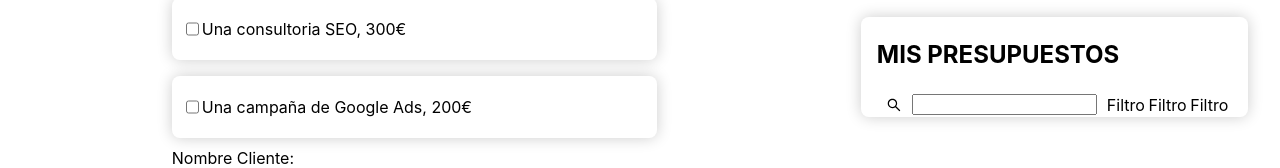
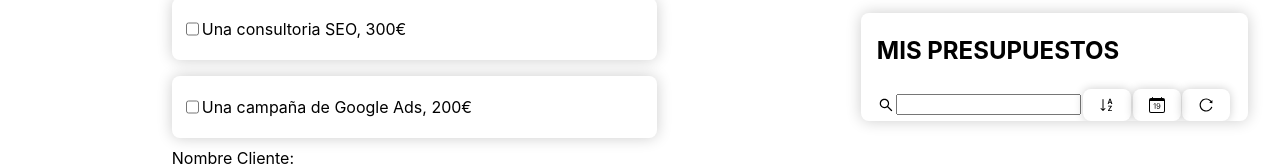
Before and after one commit to treee97/sprint-7, a React (Vite) app: page /presupuesto in a window 1280 px wide. Shown: the part 333-501 px from the top of the page. Built offline with nearby package versions, Linux system fonts and the light colour scheme.

Commit message:
added types folder and file. doing Sorts

```diff
--- a/src/components/Filtros/Filtro.tsx
+++ b/src/components/Filtros/Filtro.tsx
@@ -1,9 +1,17 @@
 import { FiltroItem } from "../../utils";
 type filtroProps = {
-  onClick?: () => void;
+	onClick?: () => void;
+	Icon: JSX.Element;
+	// text: string;
+	// do we want TEXT instead of just having an icon¿???
 };
-const Filtro = ({ onClick }: filtroProps) => {
-  return <FiltroItem onClick={onClick}>Filtro</FiltroItem>;
+const Filtro = ({ onClick, Icon }: filtroProps) => {
+	return (
+		<FiltroItem onClick={onClick}>
+			{Icon}
+			{/* {text} */}
+		</FiltroItem>
+	);
 };
 
 export default Filtro;
--- a/src/pages/Presupuesto.tsx
+++ b/src/pages/Presupuesto.tsx
@@ -3,6 +3,7 @@ import { TfiHelpAlt } from "react-icons/tfi";
 import { BsSortAlphaDown, BsCalendarDate } from "react-icons/bs";
 import { AiOutlineReload } from "react-icons/ai";
 import { SortAlphabetically, SortByDate, ReverseSort } from "../utils";
+import { dataType } from "../utils/types/types";
 import { Link } from "react-router-dom";
 import "../App.css";
 import {
@@ -44,16 +45,6 @@ function Presupuesto() {
 
 	//array de data
 	const [presupuesto, setPresupuesto] = useState<dataType[]>([]);
-
-  type dataType = {
-    servicios: string[];
-    pages: number;
-    languages: number;
-    total: number;
-    date: string;
-    clienteNombre: string;
-    presupuestoNombre: string;
-  };
 
 	const date = new Date();
 
@@ -282,9 +273,12 @@ function Presupuesto() {
 				<FiltrosContainer>
 					{/* //https://stackoverflow.com/questions/47998188/how-to-sort-an-object-alphabetically-within-an-array-in-react-js  ALFABETICAMENTE*/}
 					<Searcher />
-          <Filtro onClick={SortAlphabetically} />
-          <Filtro onClick={SortByDate} />
-          <Filtro onClick={ReverseSort} />
+					<Filtro
+						Icon={<BsSortAlphaDown />}
+						onClick={() => SortAlphabetically(presupuesto)}
+					/>
+					<Filtro Icon={<BsCalendarDate />} onClick={SortByDate} />
+					<Filtro Icon={<AiOutlineReload />} onClick={ReverseSort} />
 				</FiltrosContainer>
 				<>
 					{presupuesto.map((setData, index) => (
--- a/src/utils/SortFilters/SortFilters.tsx
+++ b/src/utils/SortFilters/SortFilters.tsx
@@ -1,9 +1,19 @@
-export const SortAlphabetically = () => {
-  return console.log("sortingAlph");
+import { dataType } from "../types/types";
+
+export const SortAlphabetically = (data: any[]) => {
+	console.log(data);
+	// Ejemplo
+	const sorted = data.sort((itemA, itemB) =>
+		itemA.clienteNombre.localCompare(itemB.clienteNombre)
+	);
+	// const myData = this.state.contacts
+	//  .sort((a, b) => a.name.localeCompare(b.name))
+	//  .map((item, i) => <List key={i} data={item} />);
+	return sorted;
 };
 export const SortByDate = () => {
-  return console.log("sortingDate");
+	return console.log("sortingDate");
 };
 export const ReverseSort = () => {
-  return console.log("reverseSort");
+	return console.log("reverseSort");
 };
--- a/src/utils/styled-components/styles-components.tsx
+++ b/src/utils/styled-components/styles-components.tsx
@@ -126,5 +126,18 @@ export const FiltrosContainer = styled.div`
 // === FILTRO COMPONENT ==============
 export const FiltroItem = styled.div`
 	// outline: 1px solid blue;
+	display: flex;
+	align-items: center;
+	box-shadow: 0 0 10px rgba(0, 0, 0, 0.2);
+
+	justify-content: center;
 	width: 2rem;
+	padding: 0.5rem;
+	border-radius: 0.5rem;
+	cursor: pointer;
+	transition: 200ms;
+	&:hover {
+		box-shadow: 0 0 2px rgba(0, 0, 0, 0.2);
+		background: rgba(245, 245, 245, 0.7);
+	}
 `;
--- /dev/null
+++ b/src/utils/types/types.tsx
@@ -0,0 +1,9 @@
+export type dataType = {
+	servicios: string[];
+	pages: number;
+	languages: number;
+	total: number;
+	date: string;
+	clienteNombre: string;
+	presupuestoNombre: string;
+};
```
Also changed, not shown: src/components/ClientePresupuesto/ClientePresupuesto.tsx (indentation only), src/utils/index.tsx (indentation only). Lines whose indentation alone changed are shown as unchanged.
